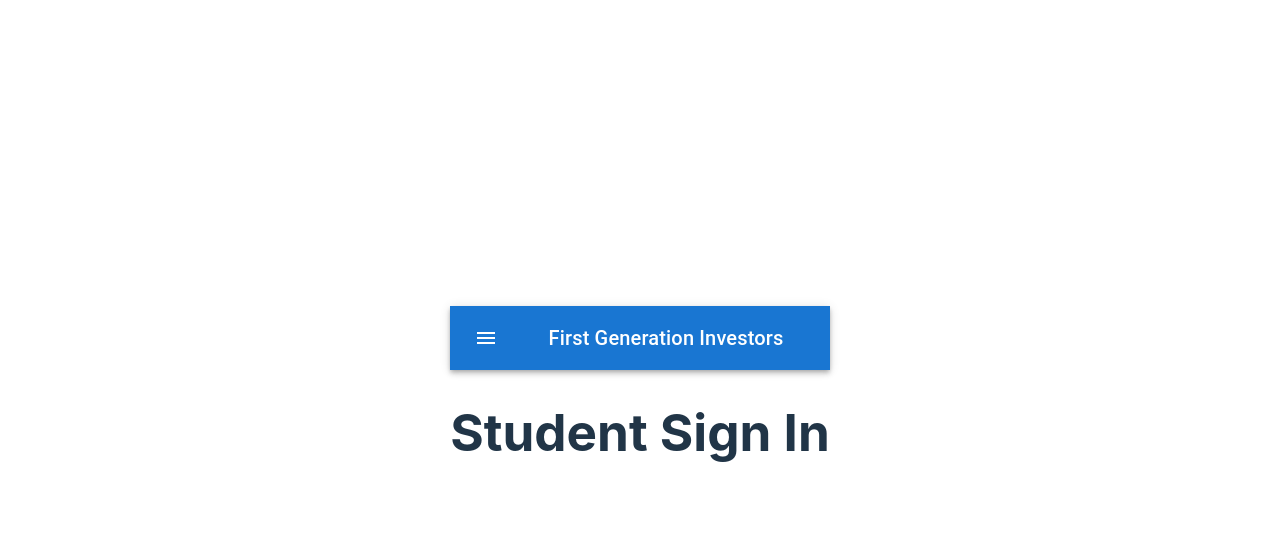
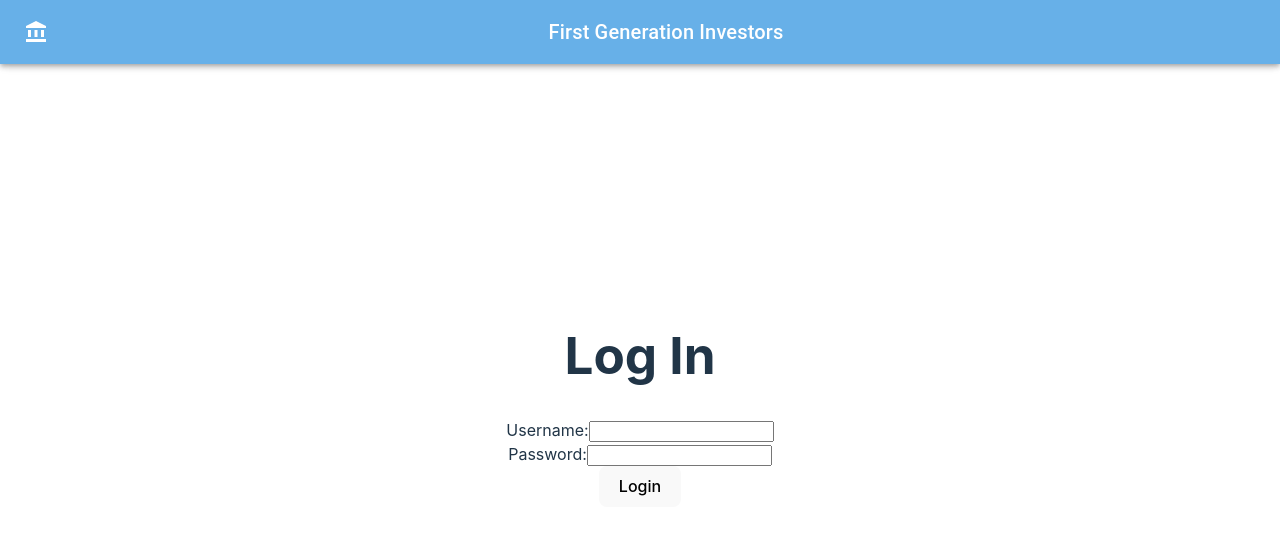
Before and after one commit to cfgjc24/Team-4, a React (Vite) app in the folder frontend/: page / in a window 1280 px wide. Shown: the top 534 px of the page. Built offline with nearby package versions, Linux system fonts and the light colour scheme.

Commit message:
Minimum functioning sign-in page

```diff
--- a/frontend/src/App.jsx
+++ b/frontend/src/App.jsx
@@ -2,6 +2,7 @@
 import {BrowserRouter as Router, Routes, Route} from 'react-router-dom';
 import './App.css'
 import StudentSignIn from './pages/StudentSignIn';
+import LogIn from './pages/LogIn';
 
 
 function App() {
@@ -10,8 +11,9 @@
     <>
       <Router>
         <Routes>
-            <Route path="/" element={<StudentSignIn/>} />
-         {/* <Route path="/create-account" element={<CreateAccount/>} />  */}
+
+            {/* <Route path="/" element={<StudentSignIn/>} /> */}
+          <Route path="/" element={<LogIn/>} />
           {/* <Route path="/student-signup" element={<StudentSignIn/>} />  */}
           {/* <Route path = "/tutor-signup" element={<TutorSignIn/>} />
           <Route path = "/teacher-signup" element={<TeacherSignIn/>} />
--- a/frontend/src/components/Header.jsx
+++ b/frontend/src/components/Header.jsx
@@ -5,10 +5,12 @@
 import Button from '@mui/material/Button';
 import IconButton from '@mui/material/IconButton';
 import MenuIcon from '@mui/icons-material/Menu';
-
-export default function Header() {
+import Box from '@mui/material/Box';
+import AccountBalanceIcon from '@mui/icons-material/AccountBalance';
+export default function ButtonAppBar() {
   return (
-    <AppBar position="static">
+    <Box sx={{ flexGrow: 1 }}>
+      <AppBar position="fixed" sx={{ width: '100%', bgcolor: '#67B0E8' }}>
         <Toolbar>
           <IconButton
             size="large"
@@ -17,14 +19,13 @@
             aria-label="menu"
             sx={{ mr: 2 }}
           >
-          <MenuIcon />
+            <AccountBalanceIcon />
           </IconButton>
-
           <Typography variant="h6" component="div" sx={{ flexGrow: 1 }}>
            First Generation Investors
           </Typography>
-
         </Toolbar>
       </AppBar>
+    </Box>
   );
 }
--- /dev/null
+++ b/frontend/src/components/LogInForm.jsx
@@ -0,0 +1,59 @@
+import React, { useState } from 'react';
+import Header from '../components/Header';
+
+const LogInForm = () => {
+  const [formData, setFormData] = useState({
+    username: '',
+    password: '',
+  });
+
+  const handleChange = (e) => {
+    const { name, value } = e.target;
+    setFormData({ ...formData, [name]: value });
+  };
+
+  const handleSubmit = (e) => {
+    e.preventDefault();
+    console.log('Login data submitted:', formData);
+
+    // Add auth here
+
+    // Resetting form after each submission
+    // Window.href.location to individual homepages depending on user
+    // window.location.href = '/teacher-signup'
+    setFormData({ username: '', password: '' });
+  };
+
+  return (
+    <form onSubmit={handleSubmit}>
+      <Header/>
+      <div>
+        <label>
+          Username:
+          <input
+            type="text"
+            name="username"
+            value={formData.username}
+            onChange={handleChange}
+            required
+          />
+        </label>
+      </div>
+      <div>
+        <label>
+          Password:
+          <input
+            type="password"
+            name="password"
+            value={formData.password}
+            onChange={handleChange}
+            required
+          />
+        </label>
+      </div>
+      <button type="submit">Login</button>
+    </form>
+  );
+};
+
+export default LogInForm;
--- /dev/null
+++ b/frontend/src/pages/LogIn.jsx
@@ -0,0 +1,13 @@
+import React from 'react';
+import LogInForm from '../components/LogInForm';
+
+function LogIn() {
+    return (
+        <div>
+            <h1>Log In</h1>
+            <LogInForm />
+        </div>
+    );
+}
+
+export default LogIn;
```
Also changed, not shown: 1 other file (tests, documents, lock files or other folders). Lines whose indentation alone changed are shown as unchanged.
